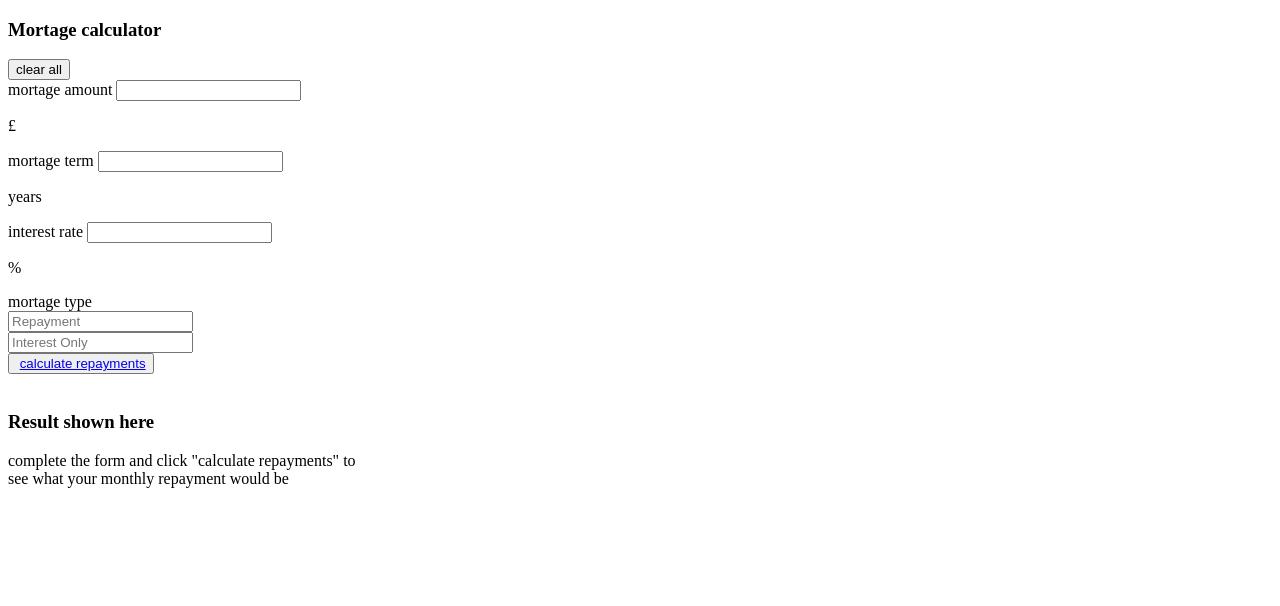
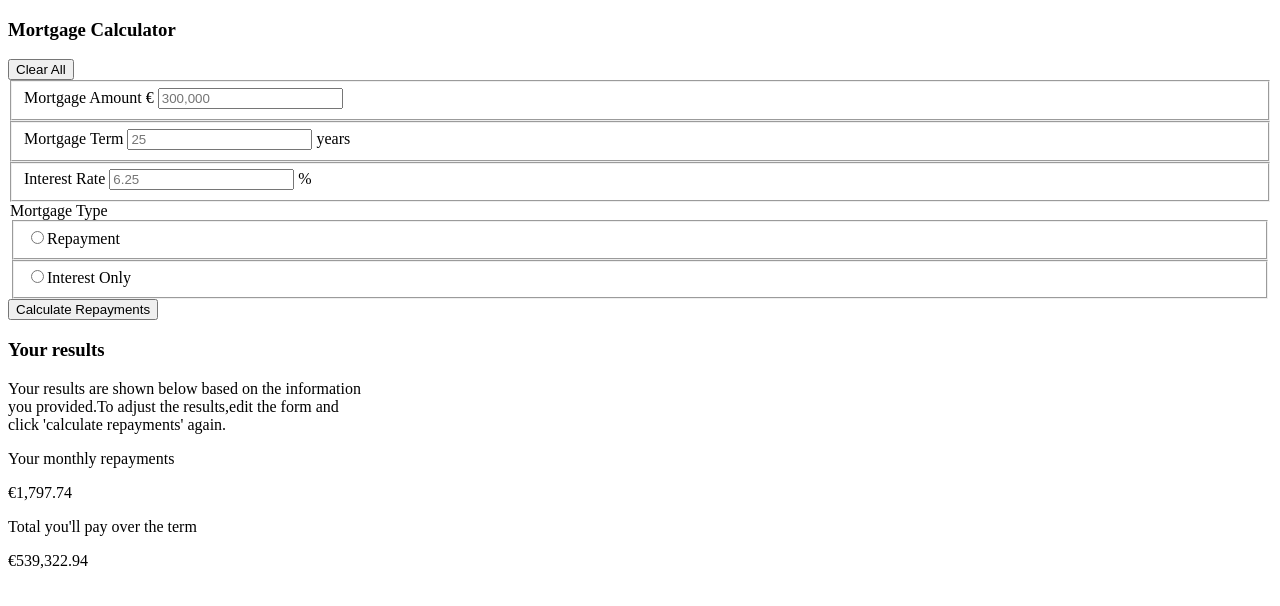
Before and after one commit to omobusayo/l2earn, a plain HTML site: page index.html in a window 1280 px wide. Drawn offline with Linux system fonts and the light colour scheme.

Commit message:
Add files via upload

```diff
--- a/index.html
+++ b/index.html
@@ -3,72 +3,61 @@
  <head>
     <meta charset="UTF-8">
     <meta name="viewport" content="width=device-width, initial-scale=1.0">
-    <title>Document</title>
+    <title>refactored-mortgage calculator</title>
  </head>
  <body>
+     <div class="grand-container">
+        <div class="parent-container">
+            <div class="first-container">
+                <header>
+<h3>Mortgage Calculator</h3>
+<button type="reset">Clear All</button>
+</header>
+<form action="">
+    <fieldset class="mortgage-amount">
+        <label for="mort-amount" id="mort-amount">Mortgage Amount
+        <span>€</span>
+        <input id="mortgage-amount" placeholder="300,000" type="text" name="mortgage-amount"></label>
+    </fieldset>
+    <fieldset class="mort-term">
+        <label for="mortgage-term">Mortgage Term
+    <input id="mortgage-term" name="mortgage-term" placeholder="25" type="text">
+    <span>years</span></label>
+    </fieldset>
+    <fieldset class="interest-rate">
+        <label for="int-rate">Interest Rate
+<input type="text" id="int-rate" name="int-rate" placeholder="6.25">
+<span>%</span></label>
+    </fieldset>
+    <legend>Mortgage Type
+<fieldset>
+    <label for="repayment">
+        <input type="radio" id="repayment" name="repayment">Repayment
+    </label>
+</fieldset>
+<fieldset>
+    <label for="interest-only">
+        <input type="radio" id="interest-only" name="interest-only">Interest Only
+    </label>
+</fieldset>
+    </legend>
+</form>
+<button type="submit">Calculate Repayments</button>
+            </div>
+            <div class="second-container">
+                <article>
+                    <header>
+                <h3>Your results</h3>
+                </header>
+                <p>Your results are shown below based on the information <br>you provided.To adjust the results,edit the form and <br>click 'calculate repayments' again.</p>
+                <p>Your monthly repayments</p>
+                <p>€1,797.74</p>
+                <p>Total you'll pay over the term</p>
+                <p>€539,322.94</p>
+            </article>
 
-
-    <div class="container">
-
-        <section class="section-one">
-            <header>
-                <h3>Mortage calculator</h3>
-                <button>clear all</button>
-            </header>
-
-            <form action="#">
-                <div class="first-label">
-                <label>mortage amount</label>
-                <input type="text">
-                <p>£</p>
-            </div>
-
-            <div class="housing">
-                <div class="input">
-                    <label>mortage term</label>
-                    <input type="text">
-                    <p>years</p>
-                </div>
-                <div class="input">
-                    <label>interest rate</label>
-                    <input type="text">
-                    <p>%</p>
             </div>
         </div>
-
-            <div class="next">
-                <label>mortage type</label>
-                <div class="round"></div>
-                <input type="text" placeholder="Repayment">
      </div>
-
-            <div class="next">
-                <div class="round"></div>
-                <input type="text" placeholder="Interest Only">
-            </div>
-
-            <button>
-                <img src="./images/icon-calculator.svg" alt="">
-                <a href="#">calculate repayments</a>
-            </button>
-
-            </form>
-        </section>
-
-        <section class="section-two">
-<div class="empty">
-    <img src="./images/illustration-empty.svg" alt="">
-</div>
-
-<div class="write-up">
-    <h3>Result shown here</h3>
-    <p>complete the form and click "calculate repayments" to <br> see what your monthly repayment would be</p>
-</div>
-
-        </section>
-
-    </div>
-
-
  </body>
  </html>
```
Lines whose indentation alone changed are shown as unchanged.
